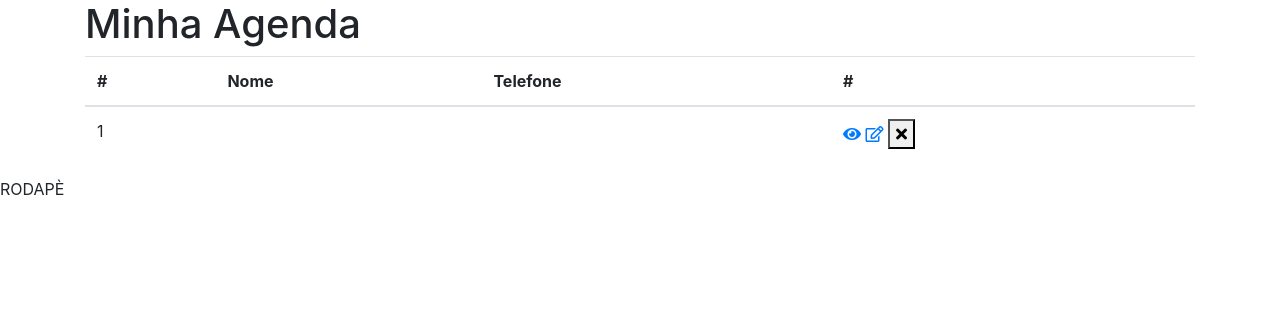
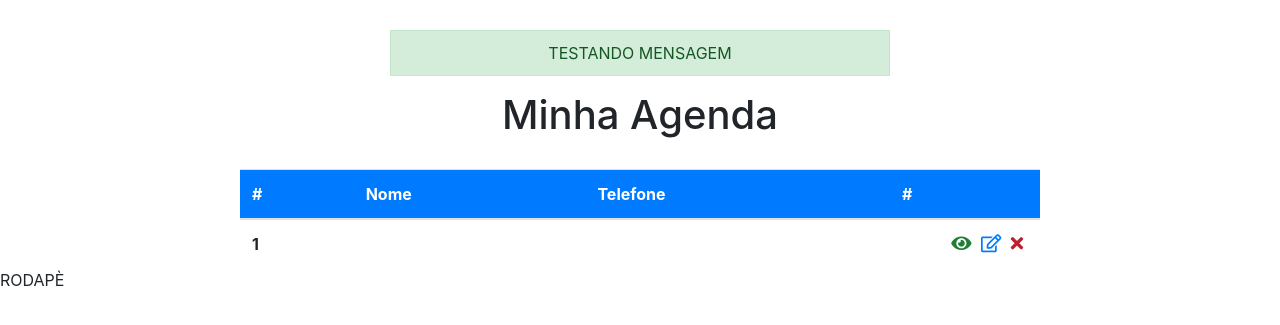
Before and after one commit to aldo-pereira22/curso-PHP, a PHP site: page / in a window 1280 px wide. Shown: the part 76-401 px from the top of the page. Run offline with PHP 8.4, Linux system fonts and the light colour scheme; tables that the repository leaves empty or names only in its code hold one stand-in row (values such as "Sample post"); data that the repository does not hold is empty.

Commit message:
css home
css da home finalizado.

```diff
--- a/PHP_E_WEB/17_agenda/css/style.css
+++ b/PHP_E_WEB/17_agenda/css/style.css
@@ -1,3 +1,65 @@
 .navbar-brand img {
     width: 50px;
 }
+
+#main-title {
+    text-align:  center;
+    margin: 15px 0 30px;
+
+}
+
+/* HOME */
+#contacts-table {
+    max-width: 800px;
+    margin: 0 auto;
+}
+
+#contacts-table thead {
+    color: #fff;
+    background-color: #007BFF;
+}
+
+.col-id {
+    font-weight: bold;
+}
+.actions {
+    text-align: right;
+    width: 150px;
+}
+
+
+.check-icon {
+    color: #1E7E34;
+}
+.edit-icon {
+    color: #007BFF;
+}
+.delete-icon {
+    color: #BD2130;
+}
+
+.delete-btn {
+    background-color: transparent;
+    border: none;
+    padding: 0;
+}
+
+.actions i {
+    font-size: 18px;
+    margin-right: 5px;
+}
+
+#empty-list-text{
+    text-align: center;
+}
+
+#msg {
+    color: #155724;
+    background-color: #D4EDDA;
+    border: 1px solid #C3E6CB;
+    padding: 10px;
+    text-align: center;
+    max-width: 500px;
+    margin: 0 auto;
+    margin-top: 30px;
+}
--- a/PHP_E_WEB/17_agenda/index.php
+++ b/PHP_E_WEB/17_agenda/index.php
@@ -2,6 +2,8 @@
     include_once("templates/header.php");
 ?>
     <div class="container">
+    <p id="msg">TESTANDO MENSAGEM </p>
+
         <?php if(isset($printMsg) && $printMsg !=''): ?>
             <p id="msg"><?= $printMsg ?> </p>
         <?php endif; ?>
@@ -24,13 +26,13 @@
                 <tbody>
                     <?php foreach($contacts as $contacts): ?>
                         <tr>
-                            <td scope="row"> <?= $contacts['id'] ?>  </td>
+                            <td scope="row" class="col-id"> <?= $contacts['id'] ?>  </td>
                             <td scope="row"> <?= $contacts['name'] ?>  </td>
                             <td scope="row"> <?= $contacts['phone'] ?>  </td>
                             <td class="actions">
                                 <a href="#"> <i class="fas fa-eye check-icon"> </i> </a>
                                 <a href="#"> <i class="far fa-edit edit-icon"> </i> </a>
-                                <button type="submit"> <i class="fas fa-times delete-icon"> </i></button>
+                                <button type="submit" class="delete-btn"> <i class="fas fa-times delete-icon"> </i></button>
 
                             </td>
 
```
